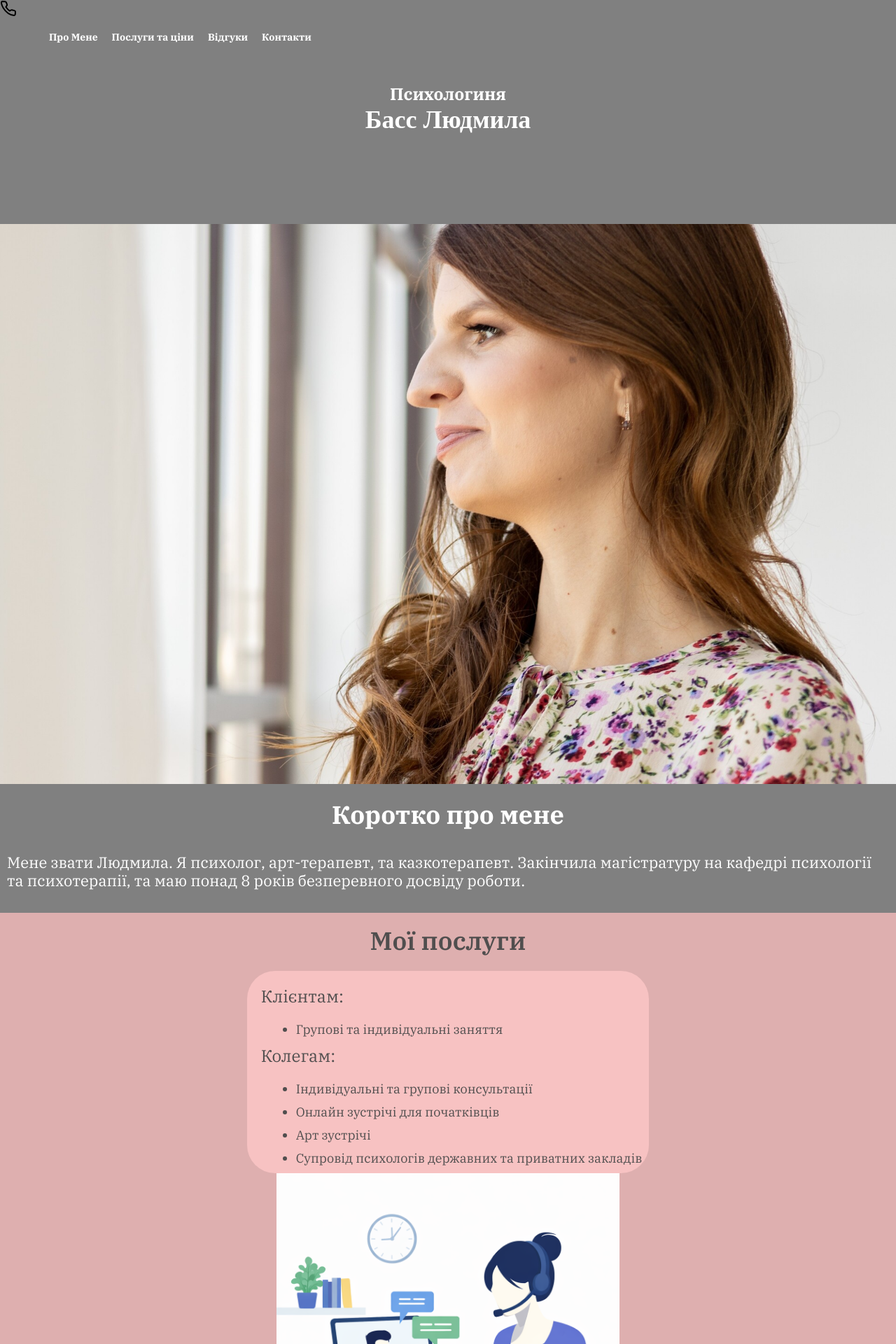
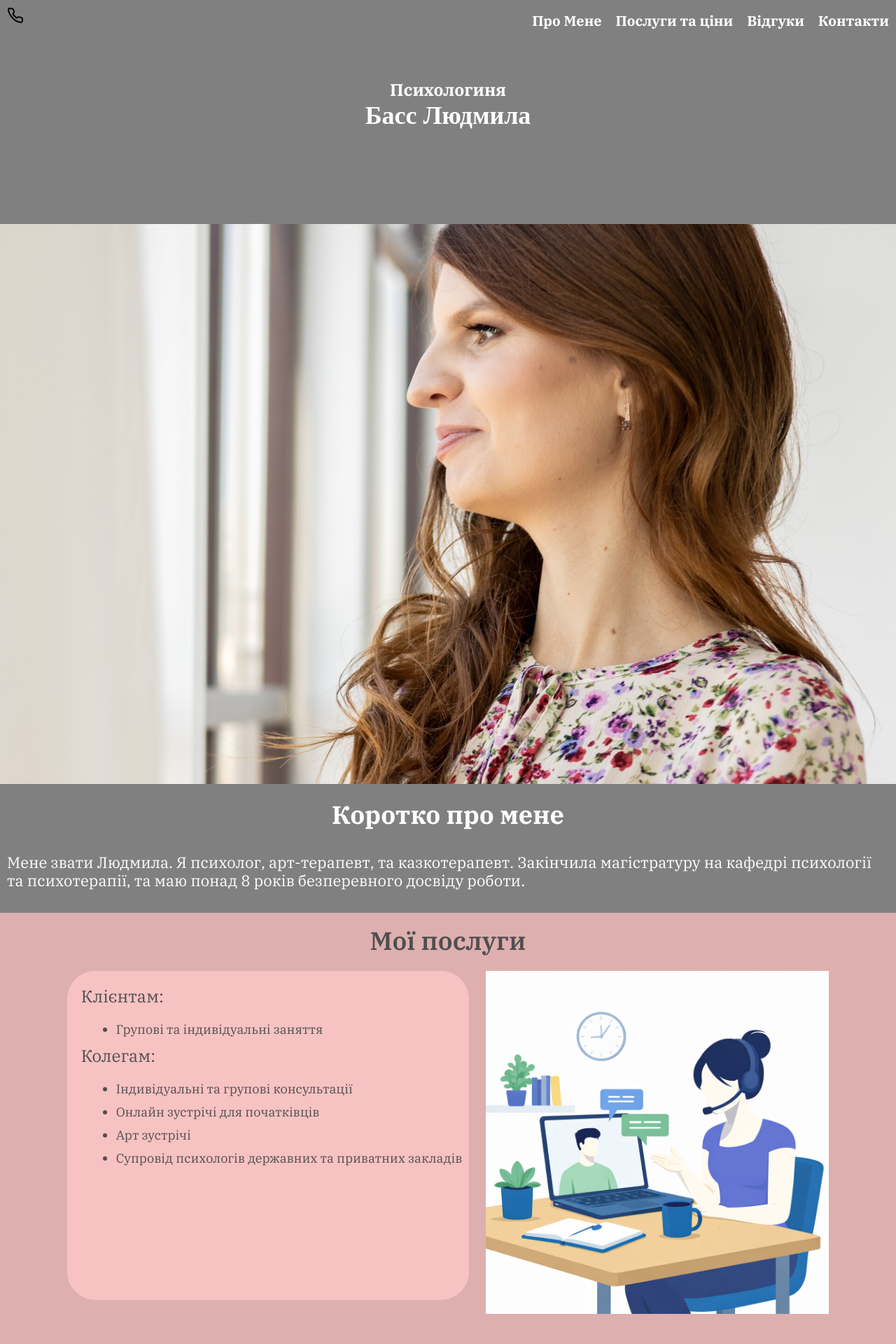
Before and after one commit to dmitruz/psychologist_liuda, a React (Create React App) app: page / in a window 1280 px wide. Shown: the top 1920 px of the page at 70% size. Built offline with nearby package versions, Linux system fonts and the light colour scheme.

Commit message:
myservices container for desktop change size

```diff
--- a/src/components/Header/Header.scss
+++ b/src/components/Header/Header.scss
@@ -19,6 +19,13 @@
 
 @media (min-width: 768px) {
     .logo__container {
+        display: none;
+        // width: 32px;
+    }
+}
+
+@media (min-width: 1200px) {
+    .logo__container {
         display: block;
         width: 32px;
     }
@@ -34,7 +41,6 @@
 
 @media (min-width: 1024px) {
     .header {
-        padding-bottom: 203px;
         background-position: center;
     }
 }
@@ -49,6 +55,7 @@
         flex-direction: row;
         justify-content: space-between;
         margin-left: 40px;
+
         /* For horizontal layout on desktop */
     }
 
@@ -65,6 +72,10 @@
         /* Adjust margins for desktop */
     }
 }
+
+
+
+
 
 @media (min-width: 768px) {
     .header__content {
--- a/src/components/Header/Header.tsx
+++ b/src/components/Header/Header.tsx
@@ -22,12 +22,13 @@ export const Header = () => {
 
     return (
         <header className="header" id="home">
-            <div className="logo__container">
+
+            <nav className="header__navigation">
+
                 <a href="home" className="logo">
                     <img src={logo} alt="logoImg" className="logo__img" />
                 </a>
-            </div>
-            <nav className="header__navigation">
+
 
                 <a href="#menu" className="burger" onClick={handleImageClick}>
                     <img src={currentImage} alt="burgerMenu" className="burger__img" />
--- a/src/components/MobileMenu/MobileMenu.scss
+++ b/src/components/MobileMenu/MobileMenu.scss
@@ -95,6 +95,11 @@
     text-decoration: none;
 }
 
+@media (min-width: 1024px) {
+    .mobile__text {
+        font-size: 20px;
+    }
+}
 
 
 .menu__sociale {
--- a/src/components/MyServices/MyServices.scss
+++ b/src/components/MyServices/MyServices.scss
@@ -7,12 +7,19 @@
     justify-content: center;
     background-color: #deafaf;
 
+    &__wrapper {
+        display: flex;
+        flex-direction: column;
+
+    }
+
+
     &__container {
         display: flex;
         flex-direction: column;
         background-color: #f7c2c2;
         border-radius: 40px;
-        margin-top: 20px;
+        margin: 20px 0 20px 0;
         padding: 10px;
 
     }
@@ -79,7 +86,6 @@
 }
 
 
-
 .kids-service {
     width: 100%;
     height: 100%;
@@ -143,6 +149,13 @@
     width: 480px;
 }
 
+.image-container {
+    display: flex;
+    justify-content: center;
+    align-items: center;
+    margin-top: 20px;
+    border-radius: 20%;
+}
 
 
 @media (min-width: 768px) {
@@ -153,3 +166,18 @@
         justify-content: space-between;
     }
 }
+
+@media (min-width: 1024px) {
+    .my-services__wrapper {
+        display: flex;
+        flex-direction: row;
+        justify-content: space-between;
+        align-items: flex-start;
+        gap: 24px;
+    }
+
+    .my-services__container {
+        flex: 1;
+        height: 450px;
+    }
+}
--- a/src/components/MyServices/MyServices.tsx
+++ b/src/components/MyServices/MyServices.tsx
@@ -25,6 +25,7 @@ export const MyServices = () => {
     return (
         <section id="my-services" className="my-services">
             <h2 className="my-services__title">Мої послуги</h2>
+            <div className="my-services__wrapper">
                 <div className="my-services__container">
                     <p className="my-services__subtitle">Клієнтам:</p>
                     <ul className="my-services__list">
@@ -38,8 +39,9 @@ export const MyServices = () => {
                         <li className="my-services__text">Супровід психологів державних та приватних закладів</li>
                     </ul>
                 </div>
-            <div>
+                <div className="image-container">
                     <img src={consultation} style={{ width: 490 }} alt="self" />
+                </div>
             </div>
             <div className="request-service">
                 <p className="my-services__subtitle">Запити:</p>
--- a/src/styles/globalStyles.scss
+++ b/src/styles/globalStyles.scss
@@ -5,7 +5,9 @@ html {
 a {
     text-decoration: none;
     color: black;
+    margin-top: 10px;
 }
+
 
 $mobile: 480px;
 $tablet: 768px;
```
Lines whose indentation alone changed are shown as unchanged.
